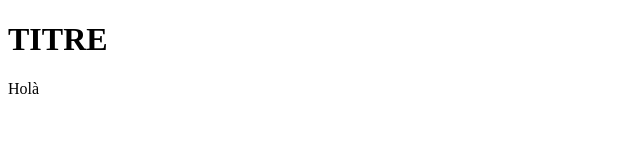
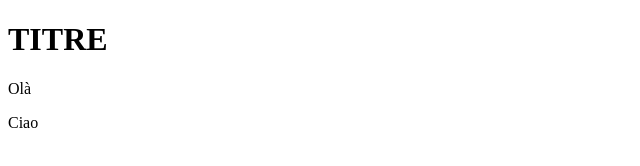
Before and after one commit to Kuropiece/2017_1inf2C_demo, a plain HTML site: page index.html in a window 1280 px wide. Shown: the full height of the page, 0-640 px from the left. Drawn offline with Linux system fonts and the light colour scheme.

Commit message:
add italian greetings

```diff
--- a/index.html
+++ b/index.html
@@ -9,6 +9,7 @@
 </head>
 	<body>
 		<h1>TITRE</h1>
-		<p>Holà</p>
+		<p>Olà</p>
+		<p>Ciao</p>
 	</body>
 </html>
```
